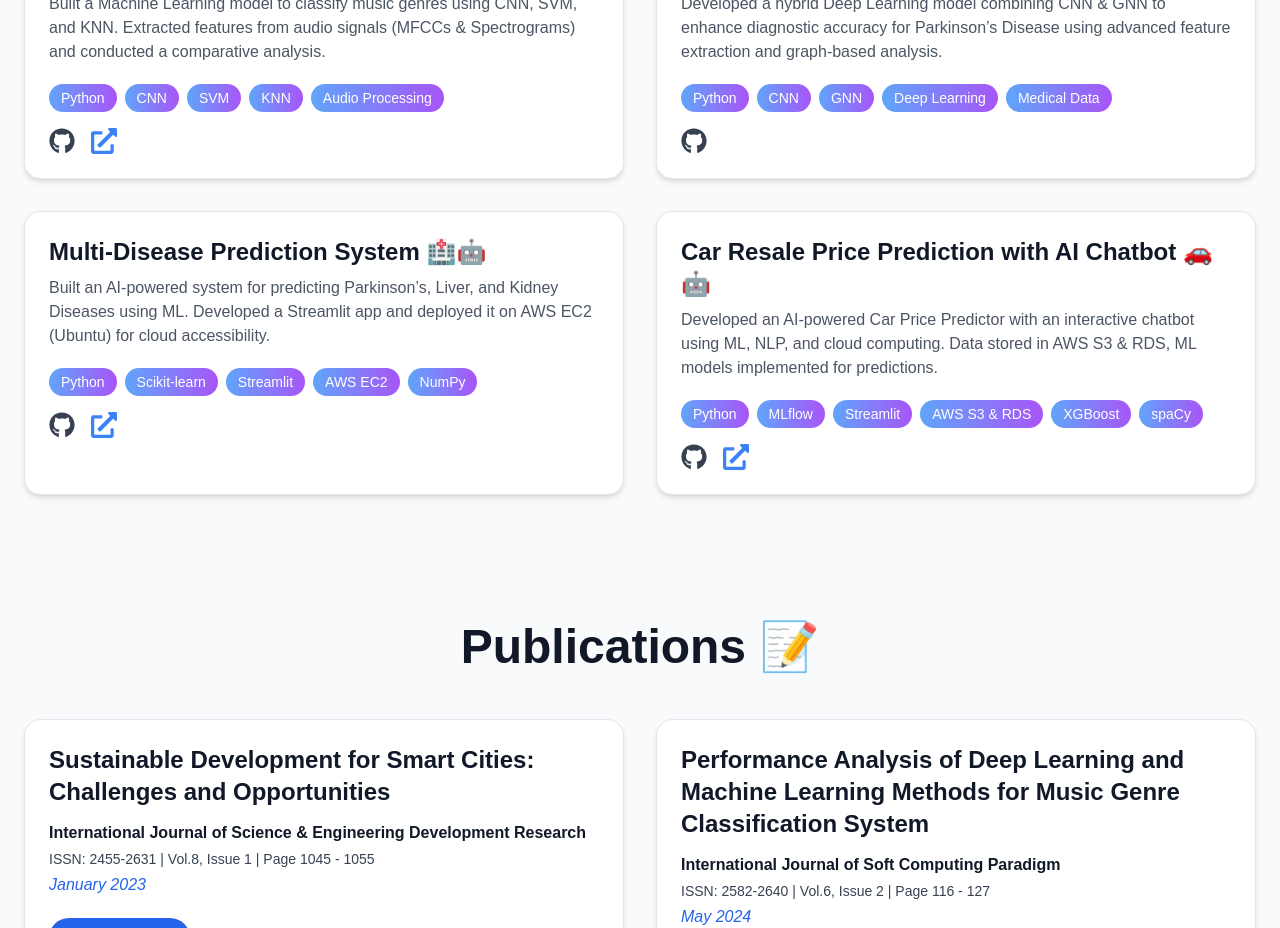
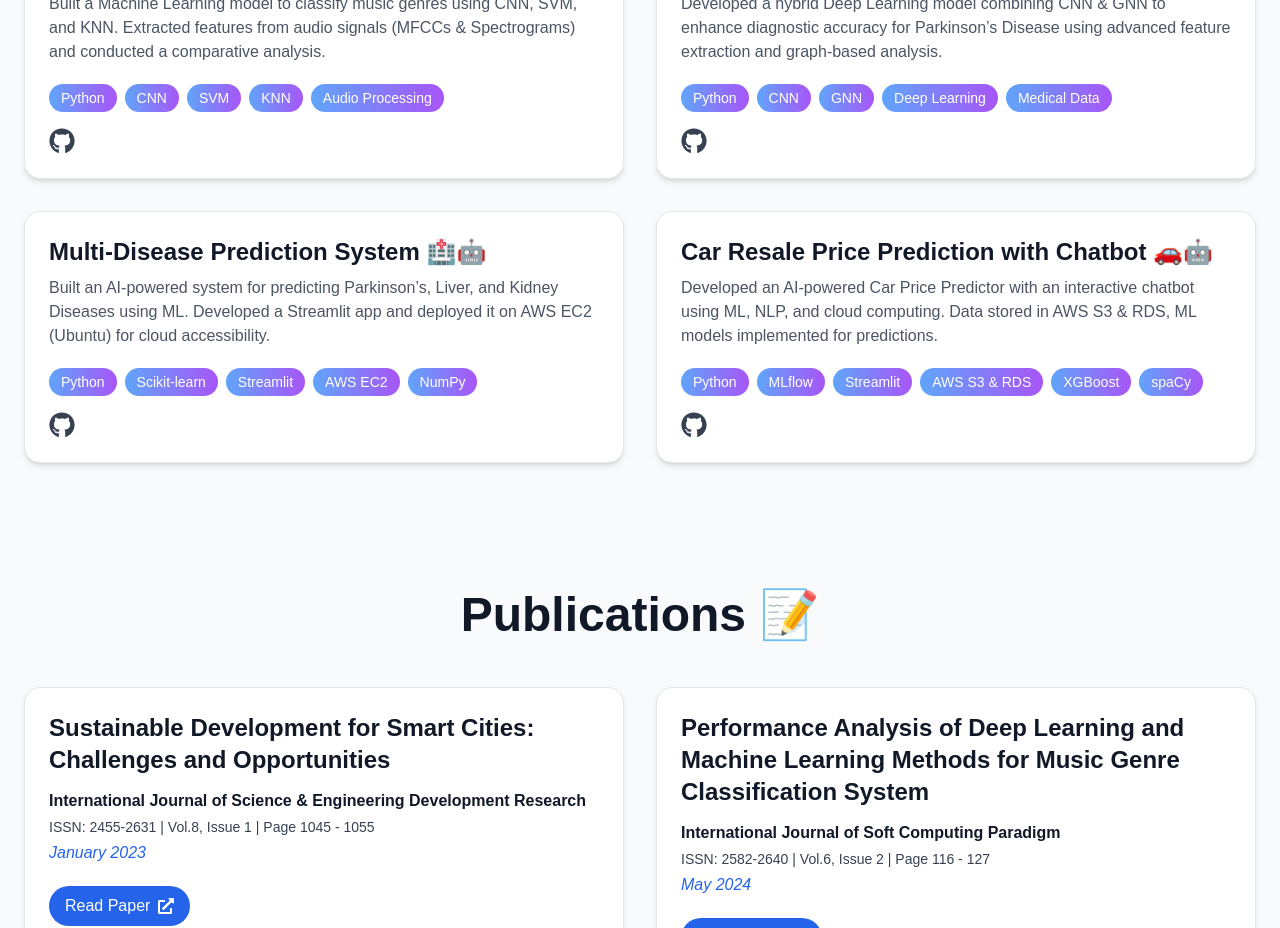
Before and after one commit to vigneshwarjayabal/Portfolio, a Next.js app: page / in a window 1280 px wide. Shown: the part 2440-3368 px from the top of the page. Built offline with nearby package versions, Linux system fonts and the light colour scheme.

Commit message:
Update Projects.tsx

```diff
--- a/src/app/components/Projects.tsx
+++ b/src/app/components/Projects.tsx
@@ -8,32 +8,28 @@ const projects = [
     description:
       "Built a Machine Learning model to classify music genres using CNN, SVM, and KNN. Extracted features from audio signals (MFCCs & Spectrograms) and conducted a comparative analysis.",
     tech: ["Python", "CNN", "SVM", "KNN", "Audio Processing"],
-    github: "https://github.com/vigneshwarjayabal/Music_Genre_classification.git",
-    live: "http://3.109.2.236:8501/",
+    github: "https://github.com/vigneshwarjayabal/Music_Genre_classification.git"
   },
   {
     title: "Parkinson’s Disease Early Detection 🏥🧠",
     description:
       "Developed a hybrid Deep Learning model combining CNN & GNN to enhance diagnostic accuracy for Parkinson’s Disease using advanced feature extraction and graph-based analysis.",
     tech: ["Python", "CNN", "GNN", "Deep Learning", "Medical Data"],
-    github: "https://github.com/vigneshwarjayabal/Parkinsons.git",
-    live: "",
+    github: "https://github.com/vigneshwarjayabal/Parkinsons.git"
   },
   {
     title: "Multi-Disease Prediction System 🏥🤖",
     description:
       "Built an AI-powered system for predicting Parkinson’s, Liver, and Kidney Diseases using ML. Developed a Streamlit app and deployed it on AWS EC2 (Ubuntu) for cloud accessibility.",
     tech: ["Python", "Scikit-learn", "Streamlit", "AWS EC2", "NumPy"],
-    github: "https://github.com/vigneshwarjayabal/Multi_Disease_prediction.git",
-    live: "http://3.109.56.127:8501/",
+    github: "https://github.com/vigneshwarjayabal/Multi_Disease_prediction.git"
   },
   {
-    title: "Car Resale Price Prediction with AI Chatbot 🚗🤖",
+    title: "Car Resale Price Prediction with Chatbot 🚗🤖",
     description:
       "Developed an AI-powered Car Price Predictor with an interactive chatbot using ML, NLP, and cloud computing. Data stored in AWS S3 & RDS, ML models implemented for predictions.",
     tech: ["Python", "MLflow", "Streamlit", "AWS S3 & RDS", "XGBoost", "spaCy"],
-    github: "https://github.com/vigneshwarjayabal/car_price_pred.git",
-    live: "https://carpricepredandchatbot.streamlit.app/",
+    github: "https://github.com/vigneshwarjayabal/car_price_pred.git"
   },
 ];
 
@@ -92,16 +88,7 @@ const Projects = () => {
                     <FaGithub size={26} />
                   </a>
                 )}
-                {project.live && (
-                  <a
-                    href={project.live}
-                    target="_blank"
-                    rel="noopener noreferrer"
-                    className="text-blue-500 hover:text-blue-700 dark:text-yellow-400 dark:hover:text-yellow-300 transition duration-300"
-                  >
-                    <FaExternalLinkAlt size={26} />
-                  </a>
-                )}
+
               </div>
             </motion.div>
           ))}
```
